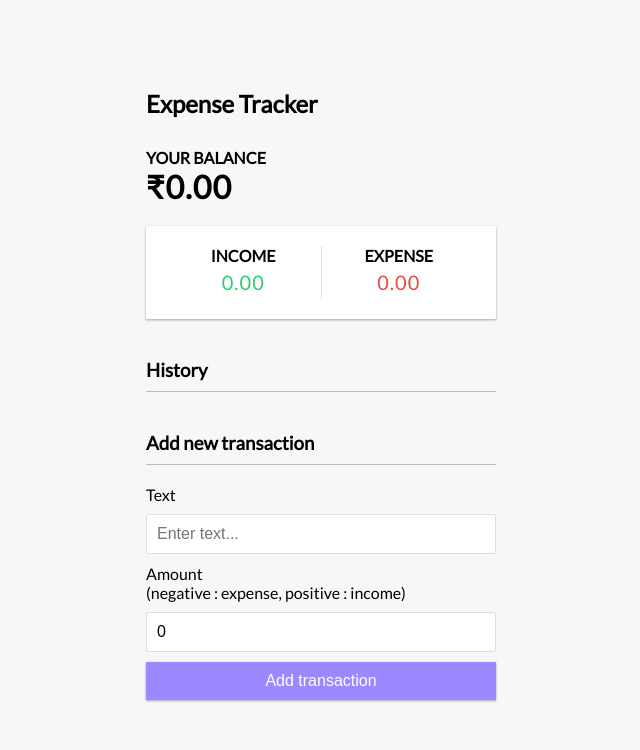
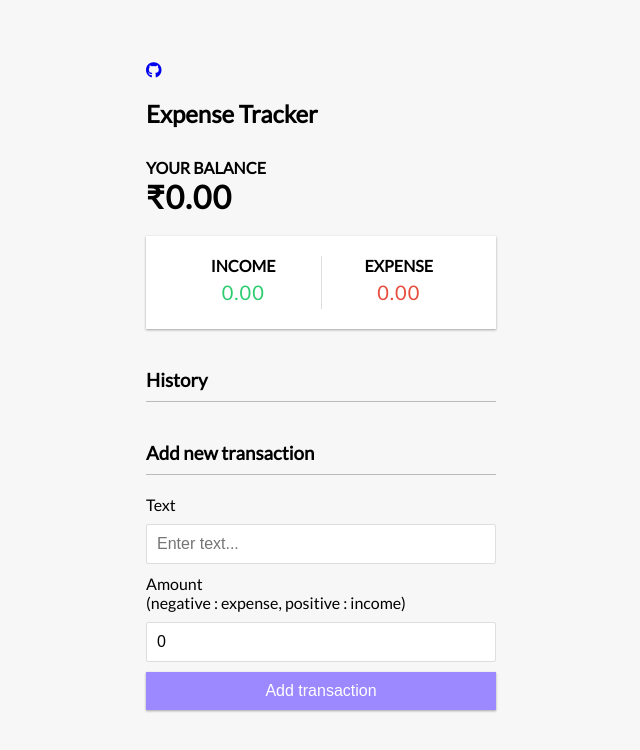
Before and after one commit to ShubhamChavhan09/expense-tracker, a React (Create React App) app: page / in a window 1280 px wide. Shown: the top 750 px of the page, without its empty margins (319-959 px from the left). Built offline with nearby package versions, Linux system fonts and the light colour scheme.

Commit message:
added Github icon which linked to Github repositories

```diff
--- a/src/App.js
+++ b/src/App.js
@@ -10,6 +10,13 @@ import { GlobalProvider } from "./context/GlobalState";
 function App() {
   return (
     <GlobalProvider>
+      <a
+        href="https://github.com/ShubhamChavhan09/expense-tracker"
+        target="_blank"
+        rel="noreferrer"
+      >
+        <i className="fab fa-github"></i>
+      </a>
       <Header />
       <div className="container">
         <Balance />
```
